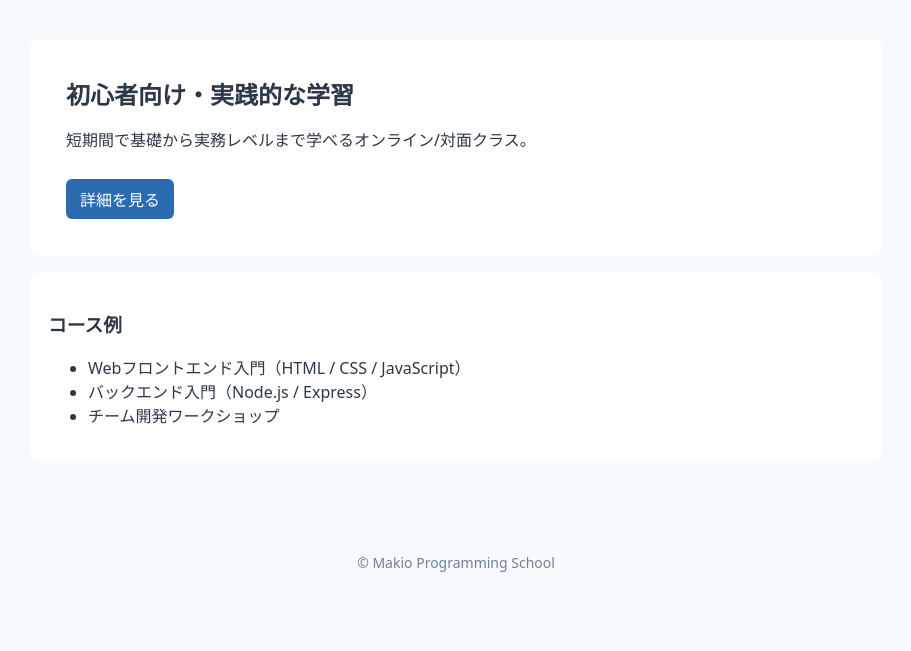
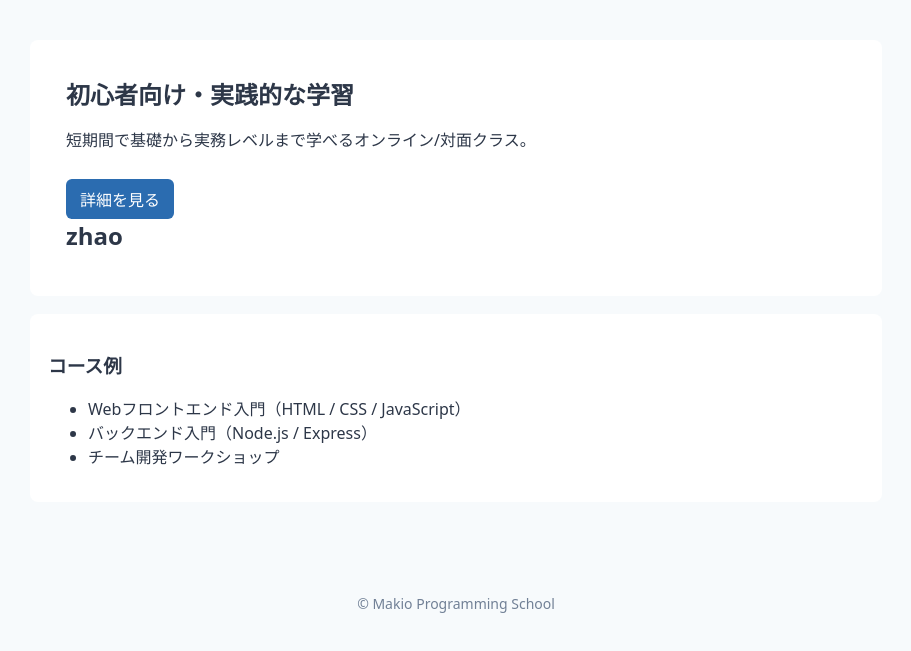
Before and after one commit to makimaki04192424-oss/24makioyakata, a plain HTML site: page index.html in a window 1280 px wide. Shown: the part 137-788 px from the top of the page, without its empty margins (184-1095 px from the left). Drawn offline with Linux system fonts and the light colour scheme; files that its build step writes are made by us from their sources; a script that the page names is missing.

Commit message:
名前を入れました名前を入れました

```diff
--- a/index.html
+++ b/index.html
@@ -22,6 +22,7 @@
       <h2>初心者向け・実践的な学習</h2>
       <p>短期間で基礎から実務レベルまで学べるオンライン/対面クラス。</p>
       <a class="cta" href="about.html">詳細を見る</a>
+      <h2>zhao</h2>
     </section>
 
     <section class="courses">
```
